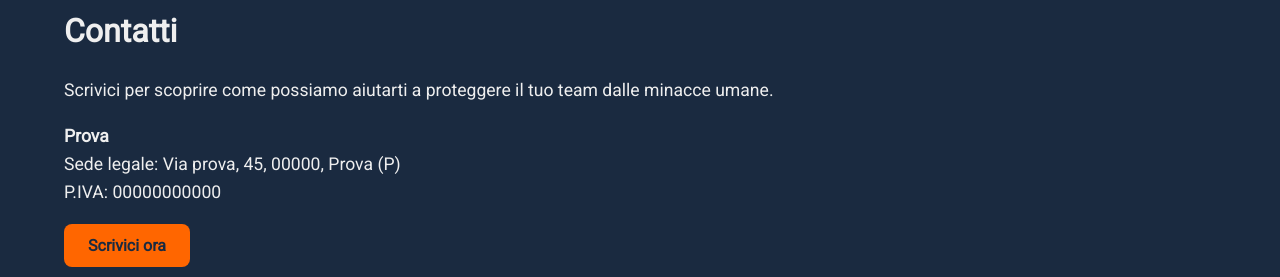
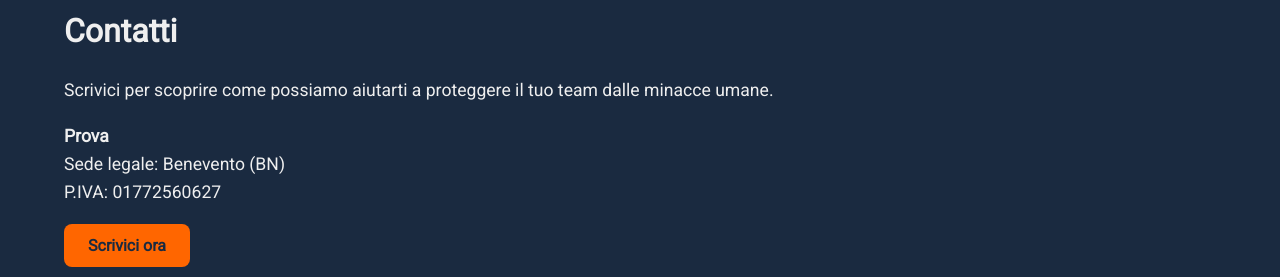
Before and after one commit to nimeo1988/SLIMER, a plain HTML site: page index.html in a window 1280 px wide. Shown: the part 1720-1997 px from the top of the page. Drawn offline with Linux system fonts and the light colour scheme.

Commit message:
Update index.html

```diff
--- a/index.html
+++ b/index.html
@@ -73,8 +73,8 @@
   <h2>Contatti</h2>
   <p>Scrivici per scoprire come possiamo aiutarti a proteggere il tuo team dalle minacce umane.</p>
   <p><strong>Prova</strong><br />
-       Sede legale: Via prova, 45, 00000, Prova (P)<br />
-       P.IVA: 00000000000
+     Sede legale: Benevento (BN)<br />
+     P.IVA: 01772560627
   </p>
   <a href="mailto:info@prova.it" class="btn" aria-label="Scrivi una mail a info@prova.it">Scrivici ora</a>
 
@@ -98,6 +98,7 @@
     <button type="submit" class="btn">Invia</button>
   </form>
 </section>
+
 </main>
 
 <footer>
```
Lines whose indentation alone changed are shown as unchanged.
